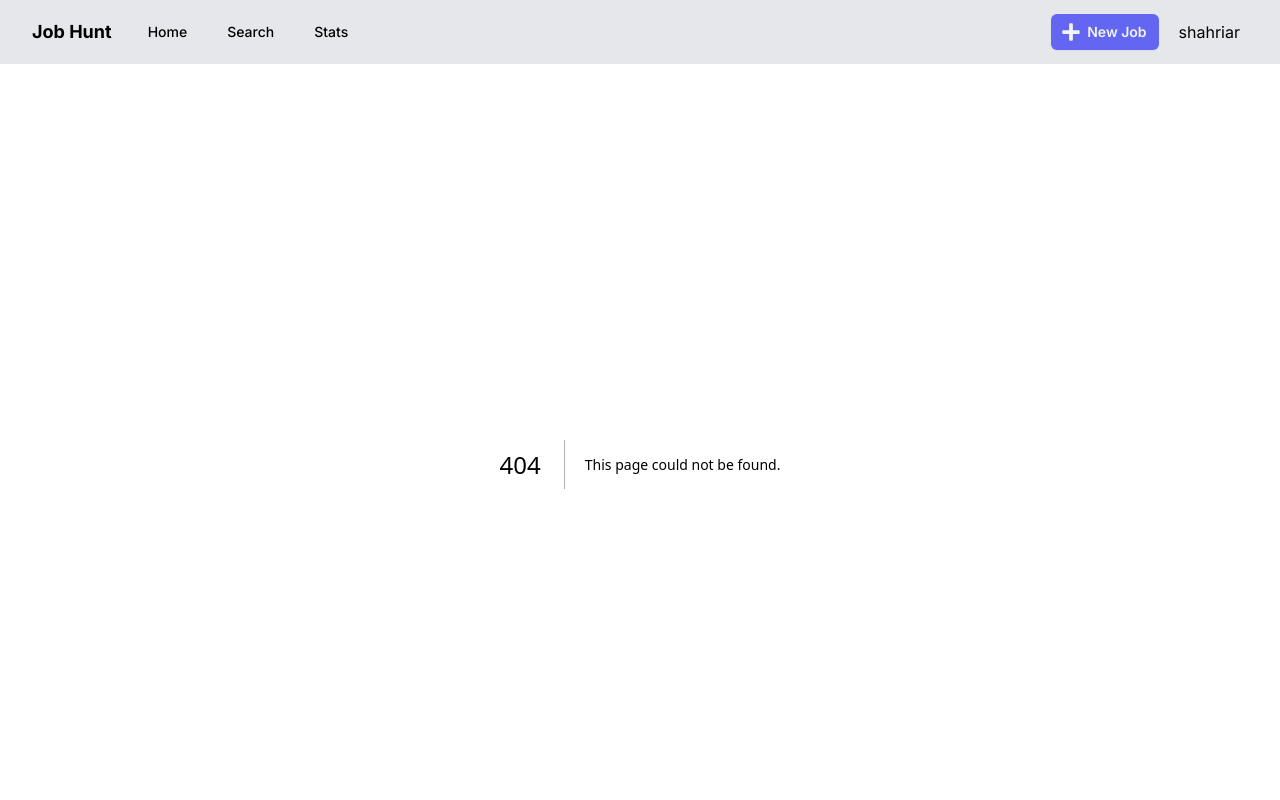
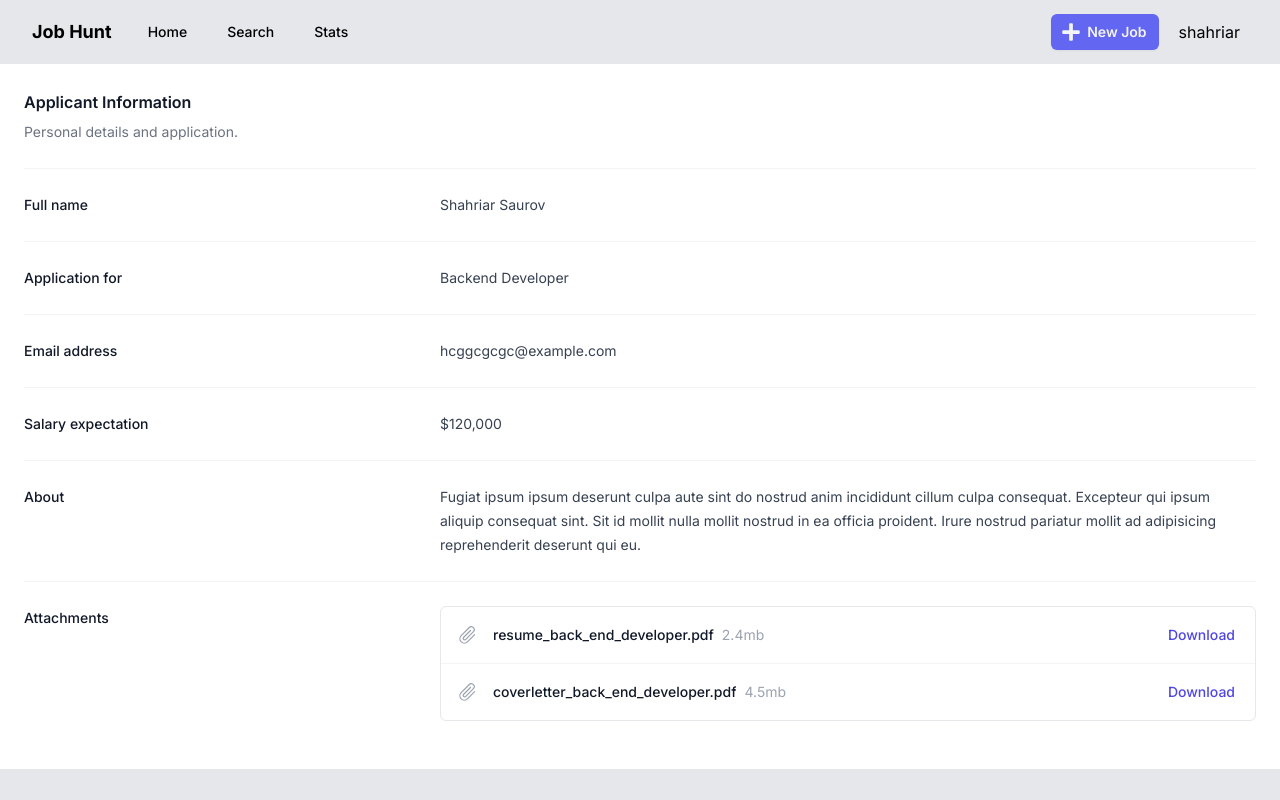
Before and after one commit to ShahSau/jobhunt, a Next.js app in the folder frontend/: page /candidate in a window 1280 px wide. Before the commit this address had no page. Shown: the top 800 px of the page. Built offline with nearby package versions, Linux system fonts and the light colour scheme.

Commit message:
favorite and applied candidate

```diff
--- /dev/null
+++ b/frontend/app/candidate/page.js
@@ -0,0 +1,78 @@
+import React from 'react'
+import { GoPaperclip } from "react-icons/go";
+const page = () => {
+
+  return (
+    <div className='p-6'>
+      <div className="px-4 sm:px-0">
+        <h3 className="text-base font-semibold leading-7 text-gray-900">Applicant Information</h3>
+        <p className="mt-1 max-w-2xl text-sm leading-6 text-gray-500">Personal details and application.</p>
+      </div>
+      <div className="mt-6 border-t border-gray-100">
+        <dl className="divide-y divide-gray-100">
+          <div className="px-4 py-6 sm:grid sm:grid-cols-3 sm:gap-4 sm:px-0">
+            <dt className="text-sm font-medium leading-6 text-gray-900">Full name</dt>
+            <dd className="mt-1 text-sm leading-6 text-gray-700 sm:col-span-2 sm:mt-0">Shahriar Saurov</dd>
+          </div>
+          <div className="px-4 py-6 sm:grid sm:grid-cols-3 sm:gap-4 sm:px-0">
+            <dt className="text-sm font-medium leading-6 text-gray-900">Application for</dt>
+            <dd className="mt-1 text-sm leading-6 text-gray-700 sm:col-span-2 sm:mt-0">Backend Developer</dd>
+          </div>
+          <div className="px-4 py-6 sm:grid sm:grid-cols-3 sm:gap-4 sm:px-0">
+            <dt className="text-sm font-medium leading-6 text-gray-900">Email address</dt>
+            <dd className="mt-1 text-sm leading-6 text-gray-700 sm:col-span-2 sm:mt-0">hcggcgcgc@example.com</dd>
+          </div>
+          <div className="px-4 py-6 sm:grid sm:grid-cols-3 sm:gap-4 sm:px-0">
+            <dt className="text-sm font-medium leading-6 text-gray-900">Salary expectation</dt>
+            <dd className="mt-1 text-sm leading-6 text-gray-700 sm:col-span-2 sm:mt-0">$120,000</dd>
+          </div>
+          <div className="px-4 py-6 sm:grid sm:grid-cols-3 sm:gap-4 sm:px-0">
+            <dt className="text-sm font-medium leading-6 text-gray-900">About</dt>
+            <dd className="mt-1 text-sm leading-6 text-gray-700 sm:col-span-2 sm:mt-0">
+              Fugiat ipsum ipsum deserunt culpa aute sint do nostrud anim incididunt cillum culpa consequat. Excepteur
+              qui ipsum aliquip consequat sint. Sit id mollit nulla mollit nostrud in ea officia proident. Irure nostrud
+              pariatur mollit ad adipisicing reprehenderit deserunt qui eu.
+            </dd>
+          </div>
+          <div className="px-4 py-6 sm:grid sm:grid-cols-3 sm:gap-4 sm:px-0">
+            <dt className="text-sm font-medium leading-6 text-gray-900">Attachments</dt>
+            <dd className="mt-2 text-sm text-gray-900 sm:col-span-2 sm:mt-0">
+              <ul role="list" className="divide-y divide-gray-100 rounded-md border border-gray-200">
+                <li className="flex items-center justify-between py-4 pl-4 pr-5 text-sm leading-6">
+                  <div className="flex w-0 flex-1 items-center">
+                    <GoPaperclip className="h-5 w-5 flex-shrink-0 text-gray-400" aria-hidden="true" />
+                    <div className="ml-4 flex min-w-0 flex-1 gap-2">
+                      <span className="truncate font-medium">resume_back_end_developer.pdf</span>
+                      <span className="flex-shrink-0 text-gray-400">2.4mb</span>
+                    </div>
+                  </div>
+                  <div className="ml-4 flex-shrink-0">
+                    <a href="#" className="font-medium text-indigo-600 hover:text-indigo-500">
+                      Download
+                    </a>
+                  </div>
+                </li>
+                <li className="flex items-center justify-between py-4 pl-4 pr-5 text-sm leading-6">
+                  <div className="flex w-0 flex-1 items-center">
+                    <GoPaperclip className="h-5 w-5 flex-shrink-0 text-gray-400" aria-hidden="true" />
+                    <div className="ml-4 flex min-w-0 flex-1 gap-2">
+                      <span className="truncate font-medium">coverletter_back_end_developer.pdf</span>
+                      <span className="flex-shrink-0 text-gray-400">4.5mb</span>
+                    </div>
+                  </div>
+                  <div className="ml-4 flex-shrink-0">
+                    <a href="#" className="font-medium text-indigo-600 hover:text-indigo-500">
+                      Download
+                    </a>
+                  </div>
+                </li>
+              </ul>
+            </dd>
+          </div>
+        </dl>
+      </div>
+    </div>
+  )
+}
+
+export default page
--- a/frontend/app/components/Header.js
+++ b/frontend/app/components/Header.js
@@ -98,7 +98,7 @@ const Header =()=> {
                         <Menu.Item>
                           {({ active }) => (
                             <Link
-                              href="/appliedjobs"
+                              href="/applied"
                               className={classNames(active ? 'bg-gray-300' : '', 'block px-4 py-2 text-sm text-gray-700')}
                             >
                               Applied Jobs
@@ -108,7 +108,7 @@ const Header =()=> {
                         <Menu.Item>
                           {({ active }) => (
                             <Link
-                              href="/favoritejobs"
+                              href="/favorite"
                               className={classNames(active ? 'bg-gray-300' : '', 'block px-4 py-2 text-sm text-gray-700')}
                             >
                               Favorite Jobs
--- a/frontend/app/components/JobsSide.js
+++ b/frontend/app/components/JobsSide.js
@@ -11,7 +11,7 @@ const JobsSide = ({recentJob, remoteJob}) => {
               <h2 className="text-lg font-medium text-gray-900">Recent Job</h2>
               <Link href="/search" className="whitespace-nowrap text-sm font-medium text-indigo-600 hover:text-indigo-500">
                 View all
-                <span aria-hidden="true"> &rarr;</span>
+                {/* <span aria-hidden="true"> &rarr;</span> */}
               </Link>
             </div>
             {/* recent job */}
@@ -38,13 +38,13 @@ const JobsSide = ({recentJob, remoteJob}) => {
     </div>
 
       {/* right side */}
-      <div className='w-full bg-white centered md:h-[1000px]'>
+    <div className='w-full bg-white centered md:h-[1000px]'>
       <div>
             <div className="flex items-center justify-between space-x-4 p-2">
               <h2 className="text-lg font-medium text-gray-900">Recent Job</h2>
-              <Link href="/search" className="whitespace-nowrap text-sm font-medium text-indigo-600 hover:text-indigo-500">
+              <Link href="/search" className="whitespace-wrap text-sm font-medium text-indigo-600 hover:text-indigo-500">
                 View all
-                <span aria-hidden="true"> &rarr;</span>
+                {/* <span aria-hidden="true"> &rarr;</span> */}
               </Link>
             </div>
             {/* recent job */}
--- a/frontend/app/components/Loader.js
+++ b/frontend/app/components/Loader.js
@@ -2,11 +2,11 @@ import React from 'react'
 
 const Loader = () => {
   return (
-    <div class="flex justify-center items-center h-screen">
-        <div class="relative inline-flex">
-            <div class="w-8 h-8 bg-blue-500 rounded-full"></div>
-            <div class="w-8 h-8 bg-blue-500 rounded-full absolute top-0 left-0 animate-ping"></div>
-            <div class="w-8 h-8 bg-blue-500 rounded-full absolute top-0 left-0 animate-pulse"></div>
+    <div className="flex justify-center items-center h-screen">
+        <div className="relative inline-flex">
+            <div className="w-8 h-8 bg-blue-500 rounded-full"></div>
+            <div className="w-8 h-8 bg-blue-500 rounded-full absolute top-0 left-0 animate-ping"></div>
+            <div className="w-8 h-8 bg-blue-500 rounded-full absolute top-0 left-0 animate-pulse"></div>
         </div>
     </div>
   )
--- /dev/null
+++ b/frontend/app/favorite/page.js
@@ -0,0 +1,79 @@
+"use client"
+
+import React, {useEffect, useState} from 'react'
+import axios from 'axios'
+
+const page = () => {
+    const [jobs, setJobs] = useState([])
+
+    const config = {
+      headers: { Authorization: `Bearer eyJhbGciOiJIUzI1NiIsInR5cCI6IkpXVCJ9.eyJ0b2tlbl90eXBlIjoiYWNjZXNzIiwiZXhwIjoxNzA0NTMyODAxLCJpYXQiOjE3MDMyMzY4MDEsImp0aSI6IjE0NmRiYzg5MTk1MDRlMWU4MjU0YjgzOGZlYjBlZDg2IiwidXNlcl9pZCI6Mn0._6lsfTSFU-MmBc1TiaVphLI53qF8Mw3gjZaxHuFLwyI` }
+    };
+
+    useEffect(() => {
+        axios.get(`${process.env.API_URL}/api/me/jobs/favorites/`, config)
+        .then(res => {
+            setJobs(res.data)
+        })
+        .catch(err => {
+            console.log(err)
+        })
+    }
+    , [])
+    console.log(jobs)
+  return (
+
+      <div className="bg-white">
+      <div className="mx-auto max-w-4xl py-16 sm:px-6 sm:py-24">
+        <div className="px-4 sm:px-0">
+          <h1 className="text-2xl font-bold tracking-tight text-gray-900 sm:text-3xl">Favorite Jobs</h1>
+          <p className="mt-2 text-sm text-gray-500">
+            List of all your favorite jobs.
+          </p>
+        </div>
+
+        <div className="mt-16">
+          <h2 className="sr-only">Recent orders</h2>
+
+          <div className="space-y-16 sm:space-y-24">
+            <div className="bg-gray-50 px-4 py-6 sm:rounded-lg sm:p-6 md:flex md:items-center md:justify-between md:space-x-6 lg:space-x-8">
+                  <p>You have saved {jobs.length} jobs as your favorite jobs</p>
+            </div>
+            {jobs.map((jobs,index) => (
+              <div key={index}>
+                <div className="mt-6 flow-root px-4 sm:mt-10 sm:px-0 bg-gray-100">
+                  <div className="-my-6 divide-y divide-gray-700 sm:-my-10">
+                      <div key={jobs.job.id} className="flex py-6 sm:py-10">
+                        <div className="min-w-0 flex-1 lg:flex lg:flex-col">
+                          <div className="lg:flex-1">
+                            <div className="sm:flex">
+                              <div>
+                                <h4 className="font-medium text-gray-900">{jobs.job.title}</h4>
+                                <p className="mt-2 hidden text-sm text-gray-500 sm:block">{jobs.job.description}</p>
+                              </div>
+                            </div>
+                            <div className="mt-2 flex text-sm font-medium sm:mt-4">
+                              <a href={`/jobs/${jobs.job.id}`} className="text-indigo-600 hover:text-indigo-500">
+                                View job details
+                              </a>
+                              <div className="ml-4 border-l border-gray-200 pl-4 sm:ml-6 sm:pl-6">
+                                <a href={`jobs/${jobs.job.id}/favorite/`} className="text-indigo-600 hover:text-indigo-500">
+                                  Remove from favorites
+                                </a>
+                              </div>
+                            </div>
+                          </div>
+                        </div>
+                      </div>
+                  </div>
+                </div>
+              </div>
+            ))}
+          </div>
+        </div>
+      </div>
+    </div>
+  )
+}
+
+export default page
--- a/frontend/app/layout.js
+++ b/frontend/app/layout.js
@@ -14,7 +14,7 @@ export const metadata = {
 
 export default function RootLayout({ children }) {
   return (
-    <html lang="en">
+    <html lang="en" className='overflow-x-hidden'>
       <body className={inter.className}>
         <ToasterProvider />
         <Header />
```
Also changed, not shown: 1 other file (tests, documents, lock files or other folders).
